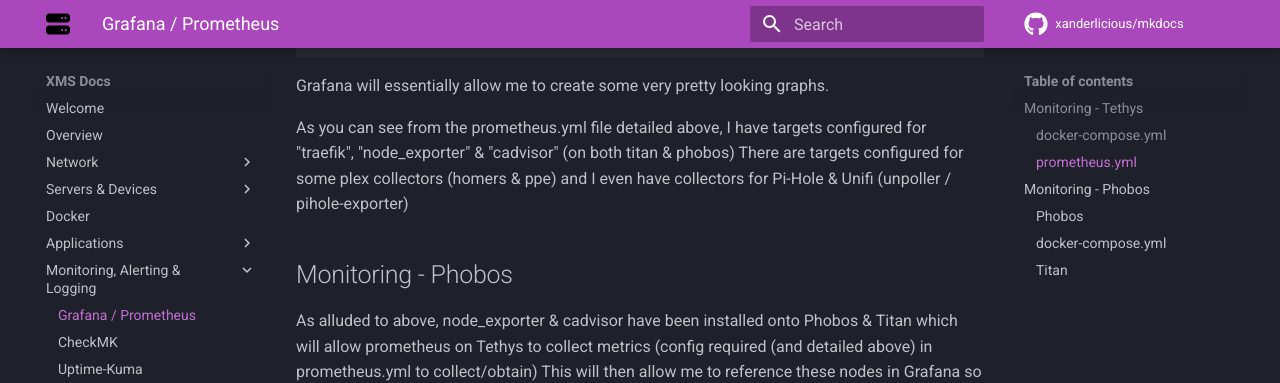
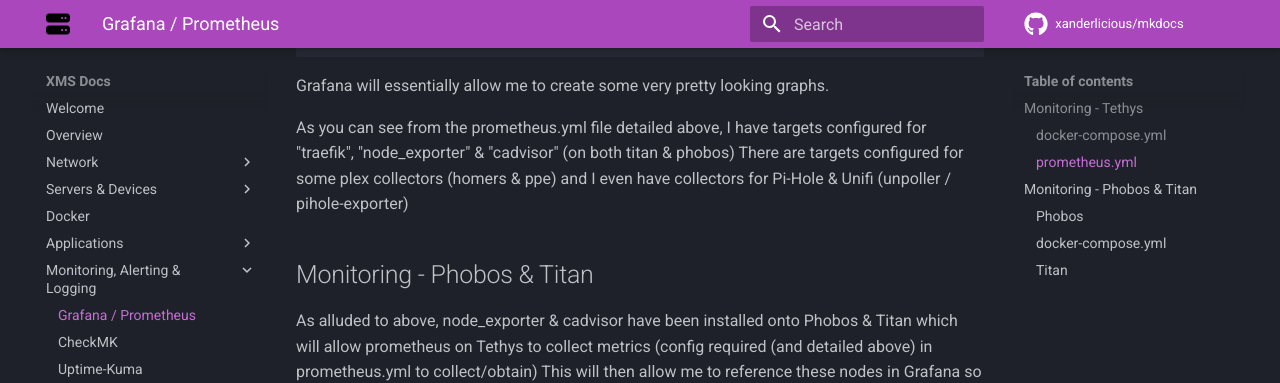
Before and after one commit to Xanderlicious/mkdocs, an MkDocs documentation site: the page built from docs/grafana & prometheus.md, in a window 1280 px wide and 900 px high, scrolled down 4053 px. Shown: the top 383 px of the window. Built offline with MkDocs 1.6.1 and Material for MkDocs 9.7.7, drawn with Linux system fonts in a browser that asks for light colours; comment, search, counter and statistics services are not loaded.

Commit message:
small correction on grafana & prometheus page

```diff
--- a/docs/grafana & prometheus.md
+++ b/docs/grafana & prometheus.md
@@ -195,7 +195,7 @@
 
 As you can see from the prometheus.yml file detailed above, I have targets configured for "traefik", "node_exporter" & "cadvisor" (on both titan & phobos) There are targets configured for some plex collectors (homers & ppe) and I even have collectors for Pi-Hole & Unifi (unpoller / pihole-exporter)
 
-## Monitoring - Phobos
+## Monitoring - Phobos & Titan
 
 As alluded to above, node_exporter & cadvisor have been installed onto Phobos & Titan which will allow prometheus on Tethys to collect metrics (config required (and detailed above) in prometheus.yml to collect/obtain) This will then allow me to reference these nodes in Grafana so graphs can be created.
 
```
